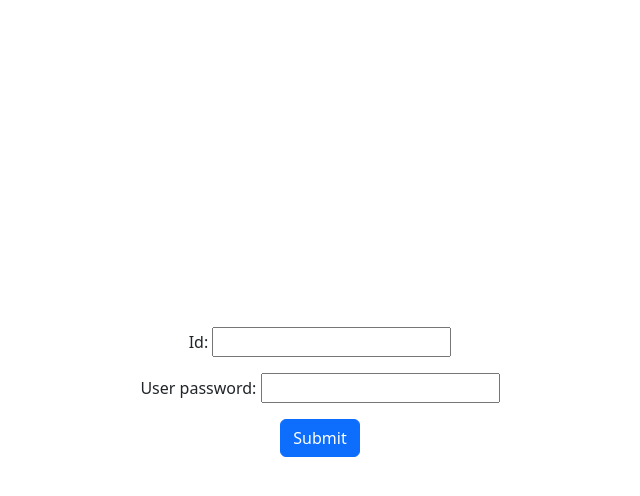
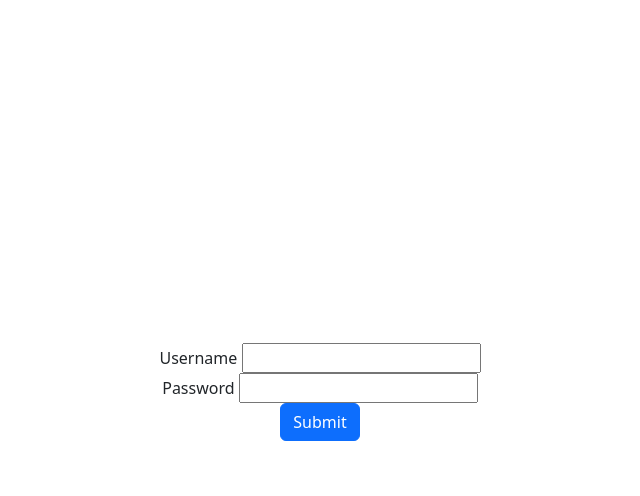
Before and after one commit to Samuel-Glasscock/Hoos-Reporting-Honor, a Django app: page /history/lookup/ in a window 1280 px wide. Shown: the top 496 px of the page, without its empty margins (320-960 px from the left). Run offline with Django 4.2, Linux system fonts and the light colour scheme; some libraries are stand-ins or nearby versions.

```diff
--- a/history/templates/history/lookup.html
+++ b/history/templates/history/lookup.html
@@ -5,7 +5,14 @@
     <div class="text-center">
     <form method="post">
         {% csrf_token %}
-        {{ form.as_p }}
+        <div class="form-group">
+            <label for="id_username">Username</label>
+            {{ form.id }}
+        </div>
+        <div class="form-group">
+            <label for="id_user_password">Password</label>
+            {{ form.user__password }}
+        </div>
     <button type="submit" class="btn btn-primary">Submit</button>
     </div>
 </div>
```
